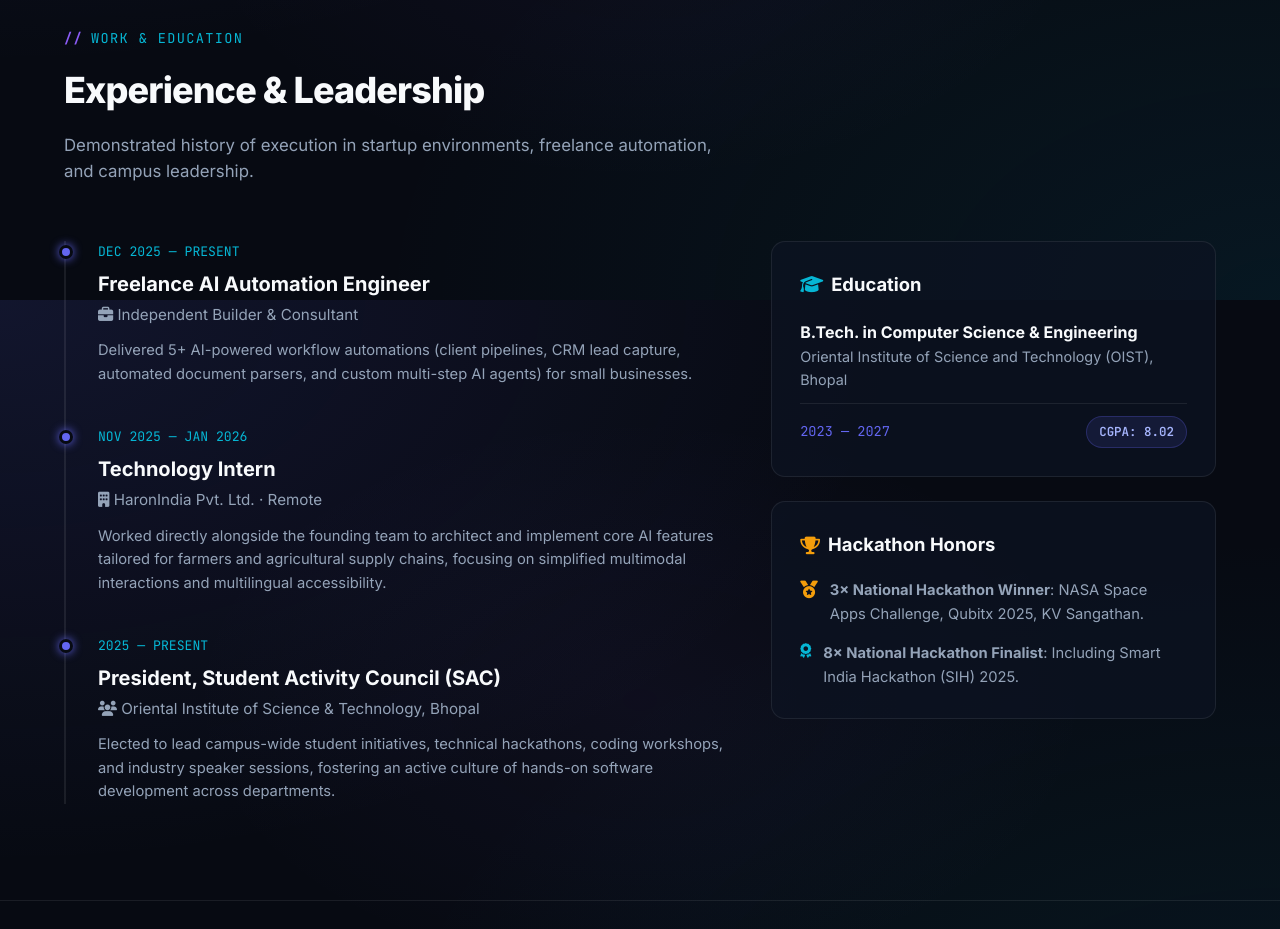
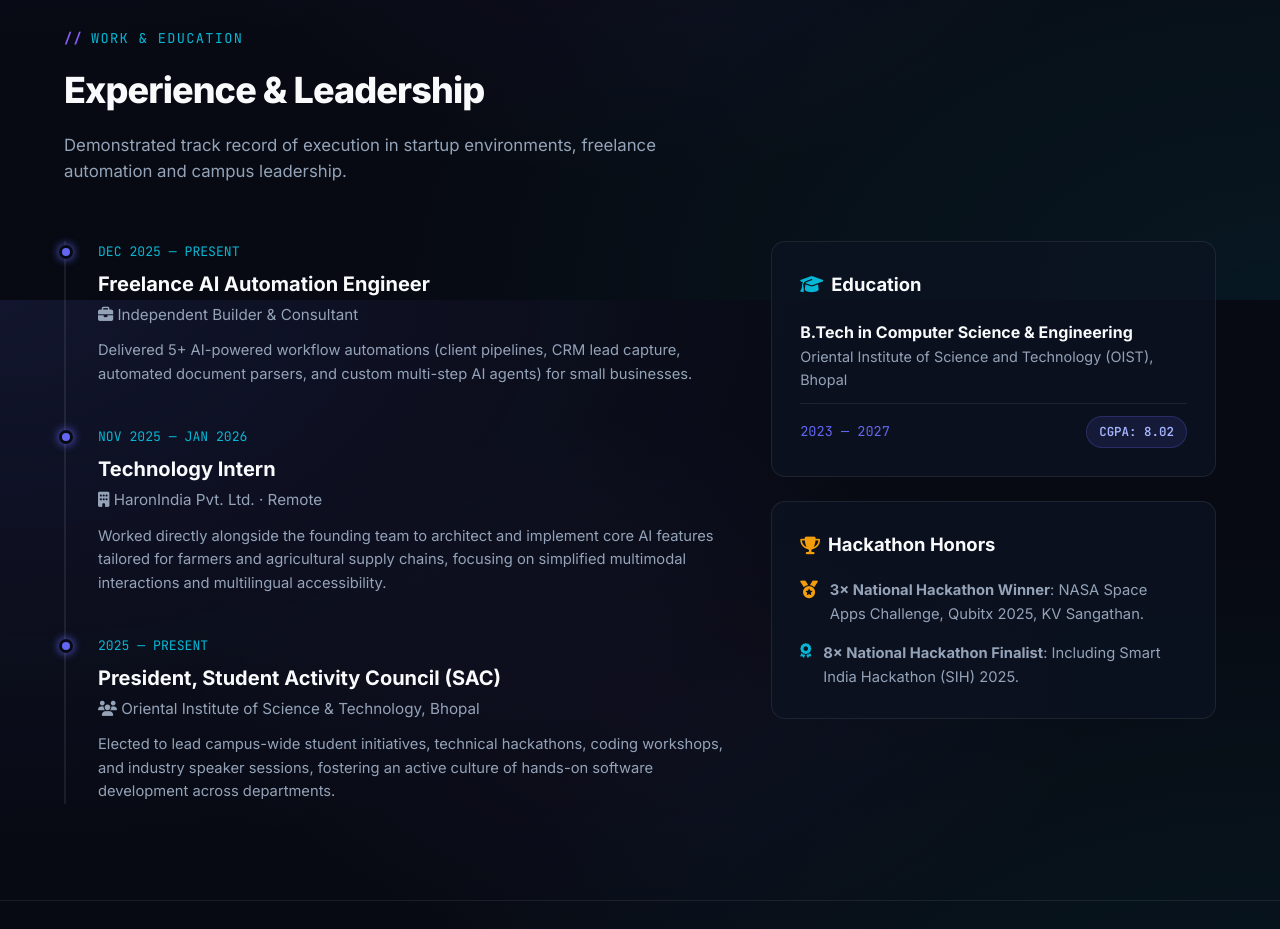
Before and after one commit to HarrisWarner04/portfolio, a plain HTML site: page index.html in a window 1280 px wide. Shown: the part 4500-5429 px from the top of the page. Drawn offline with Linux system fonts and the light colour scheme.

Commit message:
Update experience and education descriptions
final touch up

```diff
--- a/index.html
+++ b/index.html
@@ -440,7 +440,7 @@
         <div class="section-label">Work & Education</div>
         <h2 class="section-title">Experience & Leadership</h2>
         <p class="section-subtitle">
-          Demonstrated history of execution in startup environments, freelance automation, and campus leadership.
+          Demonstrated track record of execution in startup environments, freelance automation and campus leadership.
         </p>
       </div>
 
@@ -488,7 +488,7 @@
           <div class="side-card">
             <h3 class="side-card-title"><i class="fa-solid fa-graduation-cap" style="color: var(--accent-cyan);"></i> Education</h3>
             <div style="margin-bottom: 0.5rem;">
-              <div style="font-weight: 700; color: var(--text-primary);">B.Tech. in Computer Science & Engineering</div>
+              <div style="font-weight: 700; color: var(--text-primary);">B.Tech in Computer Science & Engineering</div>
               <div style="font-size: 0.9rem; color: var(--text-secondary);">Oriental Institute of Science and Technology (OIST), Bhopal</div>
             </div>
             <div style="display: flex; justify-content: space-between; align-items: center; font-family: var(--font-mono); font-size: 0.85rem; color: var(--accent-indigo); margin-top: 0.75rem; border-top: 1px solid var(--border-subtle); padding-top: 0.75rem;">
```
